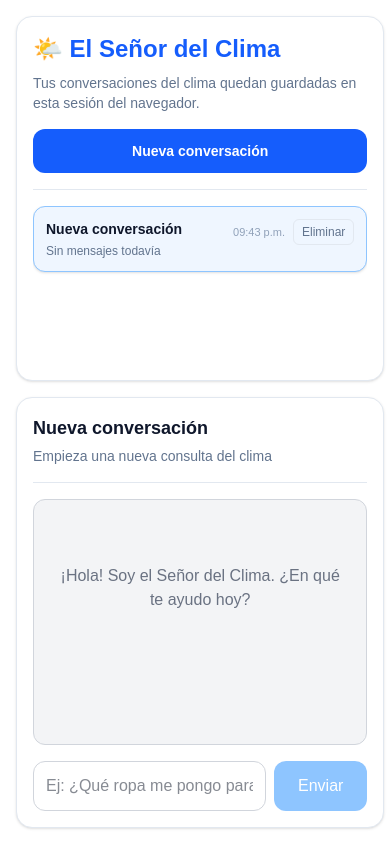
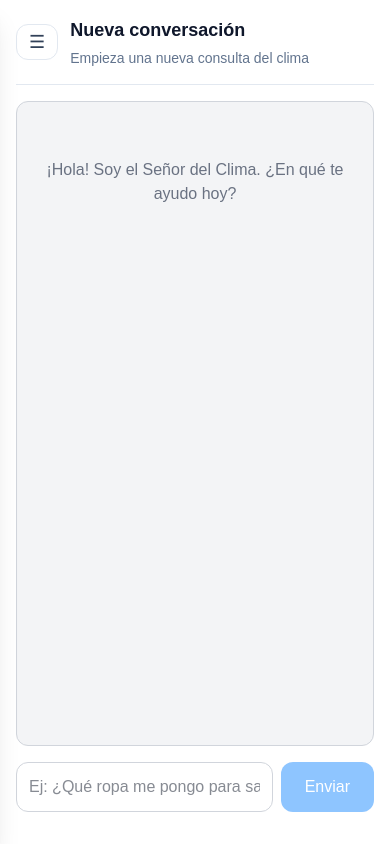
Before and after one commit to Gouten95/ChatBotClima, a Next.js app: page / in a window 390 px wide. Built offline with nearby package versions, Linux system fonts and the light colour scheme.

Commit message:
bot mejorado

```diff
--- a/app/page.tsx
+++ b/app/page.tsx
@@ -17,6 +17,7 @@ export default function Home() {
   const [mensaje, setMensaje] = useState('');
   const [conversaciones, setConversaciones] = useState<ConversacionChat[]>([]);
   const [activeChatId, setActiveChatId] = useState('');
+  const [mobileMenuOpen, setMobileMenuOpen] = useState(false);
   const [cargando, setCargando] = useState(false);
   const [errorCritico, setErrorCritico] = useState('');
   const [avisoFallback, setAvisoFallback] = useState<FallbackInfo | null>(null);
@@ -91,6 +92,14 @@ export default function Home() {
   }, [activeChatId]);
 
   useEffect(() => {
+    document.body.style.overflow = mobileMenuOpen ? 'hidden' : '';
+
+    return () => {
+      document.body.style.overflow = '';
+    };
+  }, [mobileMenuOpen]);
+
+  useEffect(() => {
     chatBottomRef.current?.scrollIntoView({ behavior: 'smooth', block: 'end' });
   }, [historial, cargando, errorCritico, avisoFallback]);
 
@@ -98,6 +107,7 @@ export default function Home() {
     const nuevaConversacion = createConversation(`Conversación ${conversaciones.length + 1}`);
     setConversaciones((prev) => [nuevaConversacion, ...prev]);
     setActiveChatId(nuevaConversacion.id);
+    setMobileMenuOpen(false);
     setMensaje('');
     setErrorCritico('');
     setAvisoFallback(null);
@@ -193,17 +203,29 @@ export default function Home() {
   };
 
   return (
-    <main className="mx-auto grid h-screen max-w-7xl gap-4 p-4 md:p-6 lg:grid-cols-[280px_minmax(0,1fr)]">
+    <main className="mx-auto grid h-screen max-w-7xl gap-4 p-0 md:p-6 lg:grid-cols-[280px_minmax(0,1fr)]">
       <ChatSidebar
         conversaciones={conversaciones}
         activeChatId={activeChatId}
+        isMobileOpen={mobileMenuOpen}
         onCreateConversation={crearNuevaConversacion}
         onSelectConversation={setActiveChatId}
         onDeleteConversation={eliminarConversacion}
+        onCloseMobileMenu={() => setMobileMenuOpen(false)}
       />
 
-      <section className="flex min-h-0 flex-col rounded-2xl border border-slate-200 bg-white p-4 shadow-sm md:p-6">
+      <section className="flex min-h-0 flex-col bg-white p-4 shadow-sm md:rounded-2xl md:border md:border-slate-200 md:p-6">
         <div className="mb-4 flex items-center justify-between gap-3 border-b border-slate-200 pb-4">
+          <div className="flex items-center gap-3">
+            <button
+              type="button"
+              onClick={() => setMobileMenuOpen(true)}
+              className="inline-flex rounded-xl border border-slate-200 px-3 py-2 text-sm font-medium text-slate-700 md:hidden"
+              aria-label="Abrir menú de conversaciones"
+            >
+              <span className="text-lg leading-none">☰</span>
+            </button>
+
             <div>
               <h2 className="text-lg font-semibold text-slate-900">
                 {conversacionActiva?.titulo || DEFAULT_CHAT_TITLE}
@@ -216,9 +238,16 @@ export default function Home() {
             </div>
           </div>
 
+          <div>
+            <span className="hidden rounded-full border border-slate-200 bg-slate-50 px-3 py-1 text-xs font-medium text-slate-600 md:inline-flex">
+              {conversaciones.length} conversaciones
+            </span>
+          </div>
+        </div>
+
         <div
           ref={chatContainerRef}
-          className="min-h-0 flex-1 overflow-y-auto rounded-xl border border-gray-300 bg-gray-100 p-6"
+          className="min-h-0 flex-1 overflow-y-auto rounded-xl border border-gray-300 bg-gray-100 p-4 md:p-6"
         >
           <div className="flex flex-col gap-4">
             {historial.length === 0 && !errorCritico && (
@@ -241,7 +270,7 @@ export default function Home() {
           </div>
         </div>
 
-        <form onSubmit={enviarMensaje} className="mt-4 flex gap-2">
+        <form onSubmit={enviarMensaje} className="mt-4 flex gap-2 pb-4 md:pb-0">
           <input
             type="text"
             value={mensaje}
--- a/components/chat/ChatSidebar.tsx
+++ b/components/chat/ChatSidebar.tsx
@@ -7,20 +7,48 @@ import {
 type ChatSidebarProps = {
   conversaciones: ConversacionChat[];
   activeChatId: string;
+  isMobileOpen: boolean;
   onCreateConversation: () => void;
   onSelectConversation: (conversationId: string) => void;
   onDeleteConversation: (conversationId: string) => void;
+  onCloseMobileMenu: () => void;
 };
 
 export function ChatSidebar({
   conversaciones,
   activeChatId,
+  isMobileOpen,
   onCreateConversation,
   onSelectConversation,
   onDeleteConversation,
+  onCloseMobileMenu,
 }: ChatSidebarProps) {
   return (
-    <aside className="flex min-h-0 flex-col rounded-2xl border border-slate-200 bg-white p-4 shadow-sm">
+    <>
+      <div
+        className={`fixed inset-0 z-30 bg-slate-950/35 transition md:hidden ${
+          isMobileOpen ? 'opacity-100' : 'pointer-events-none opacity-0'
+        }`}
+        onClick={onCloseMobileMenu}
+        aria-hidden="true"
+      />
+
+      <aside
+        className={`fixed inset-y-0 left-0 z-40 flex w-[88vw] max-w-[320px] min-h-0 flex-col border-r border-slate-200 bg-white p-4 shadow-xl transition-transform md:static md:w-auto md:max-w-none md:translate-x-0 md:rounded-2xl md:border md:shadow-sm ${
+          isMobileOpen ? 'translate-x-0' : '-translate-x-full'
+        }`}
+      >
+        <div className="mb-4 flex items-center justify-between md:hidden">
+          <p className="text-sm font-semibold text-slate-900">Conversaciones</p>
+          <button
+            type="button"
+            onClick={onCloseMobileMenu}
+            className="rounded-lg border border-slate-200 px-3 py-2 text-sm font-medium text-slate-600"
+          >
+            Cerrar
+          </button>
+        </div>
+
       <div className="border-b border-slate-200 pb-4">
         <h1 className="text-2xl font-bold text-blue-600">🌤️ El Señor del Clima</h1>
         <p className="mt-2 text-sm text-slate-500">
@@ -52,7 +80,10 @@ export function ChatSidebar({
                 <div className="flex items-start justify-between gap-3">
                   <button
                     type="button"
-                    onClick={() => onSelectConversation(conversacion.id)}
+                    onClick={() => {
+                      onSelectConversation(conversacion.id);
+                      onCloseMobileMenu();
+                    }}
                     className="min-w-0 flex-1 text-left"
                   >
                     <p className="truncate text-sm font-semibold text-slate-900">
@@ -81,6 +112,7 @@ export function ChatSidebar({
           })}
         </div>
       </div>
-    </aside>
+      </aside>
+    </>
   );
 }
```
Lines whose indentation alone changed are shown as unchanged.
